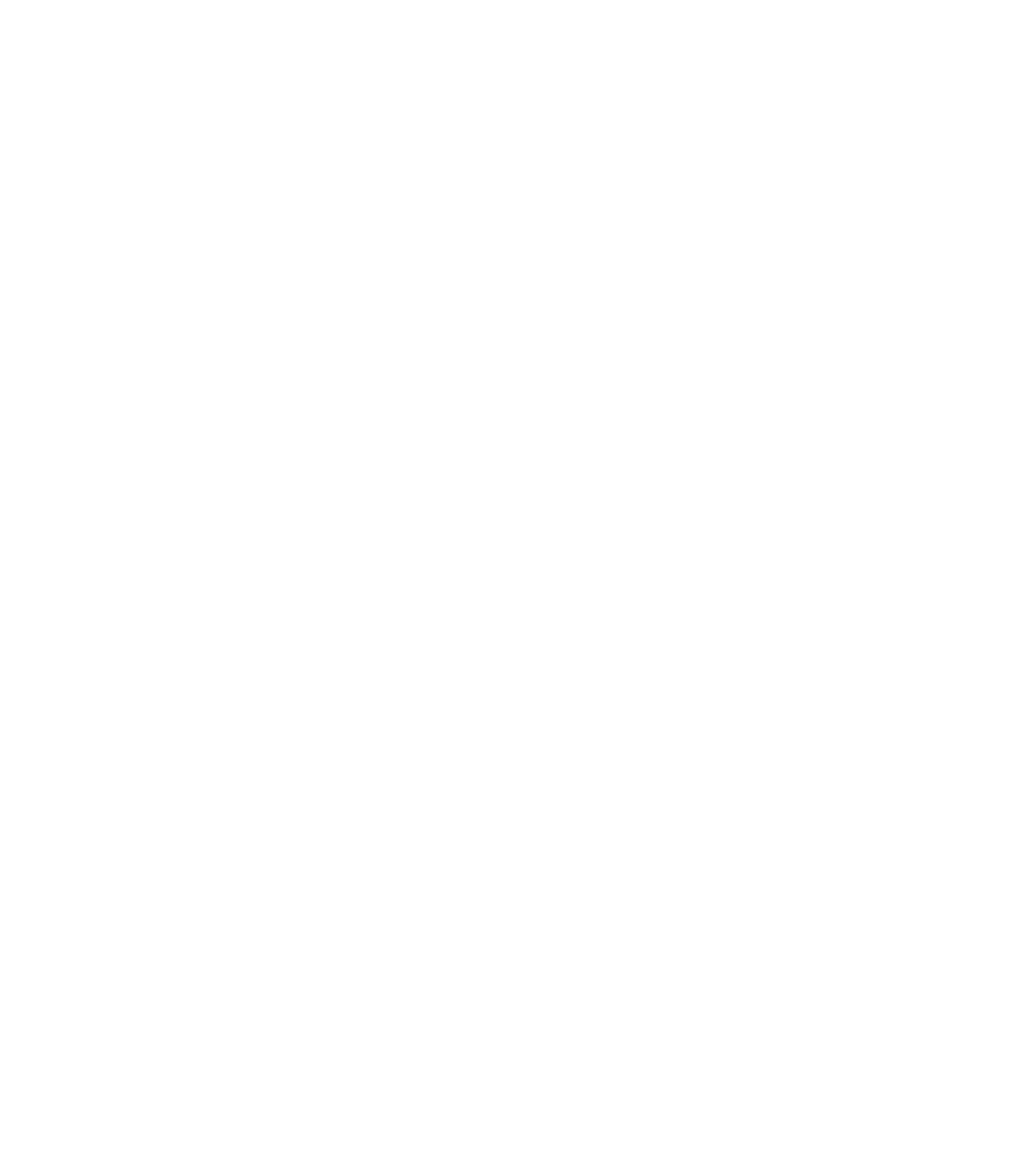
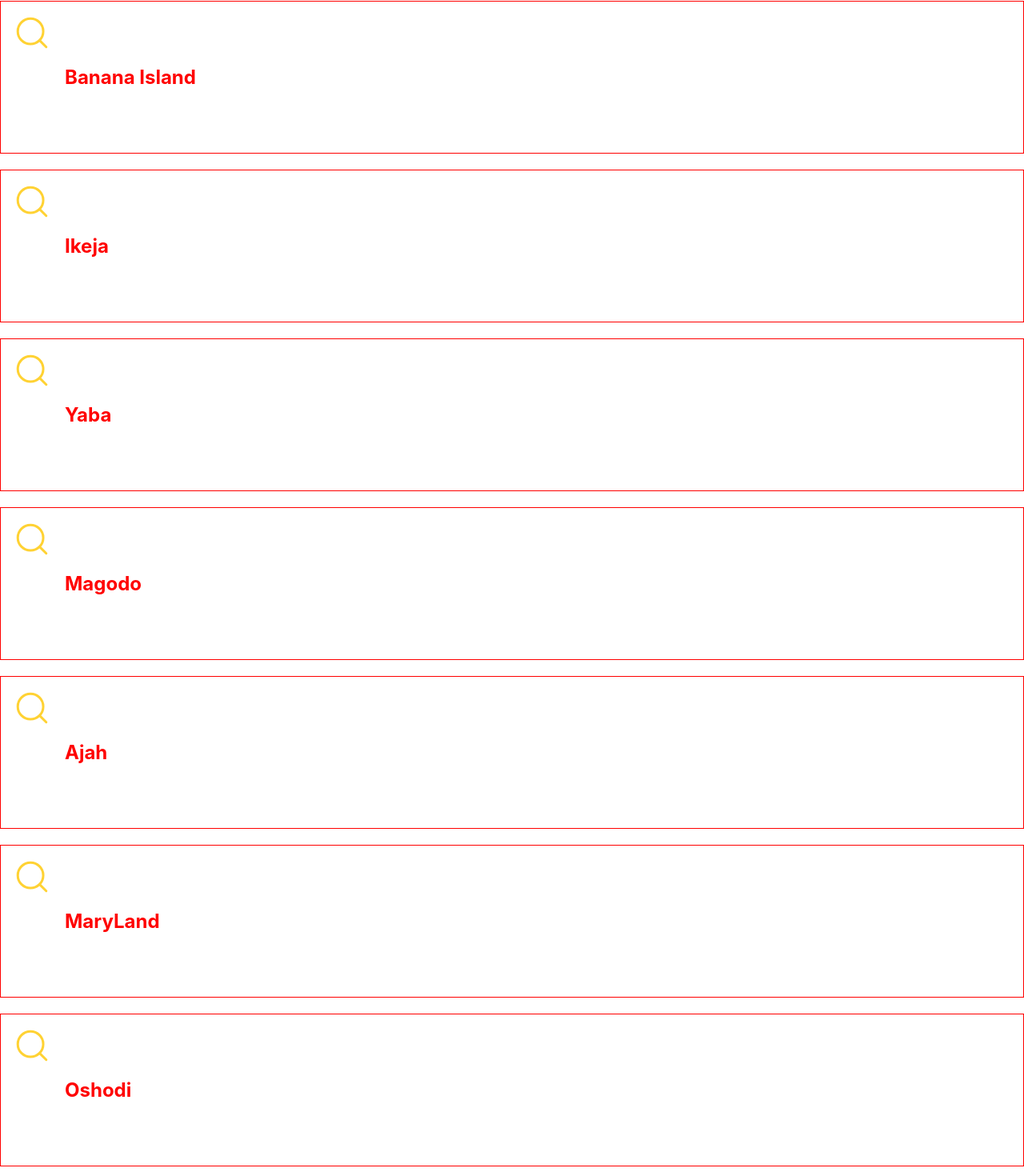
Before and after one commit to smartprincipal/EasyRentt, a React (Create React App) app: page / in a window 1280 px wide. Shown: the part 1321-2791 px from the top of the page at 80% size. Before the commit the page ends 896 px from the top, so only its background shows below. Built offline with nearby package versions, Linux system fonts and the light colour scheme.

Commit message:
Mapped the Locationcard into the Location section

```diff
--- a/src/Components/Locationcard/Locationcard.css
+++ b/src/Components/Locationcard/Locationcard.css
@@ -0,0 +1,5 @@
+.headd{
+    padding: 5rem;
+    border: 1px solid;
+    color: red;
+}
--- a/src/Components/Locationcard/Locationcard.jsx
+++ b/src/Components/Locationcard/Locationcard.jsx
@@ -1,10 +1,12 @@
 import React from 'react'
 import './Locationcard.css'
+import searchicon from '../../Assets/search-icon.svg'
+
 
 const Locationcard = ({img, content}) => {
   return (
-    <div>
-        <h1 style={img}>{content}</h1>
+    <div style={{backgroundImage: `url(${img})`, backgroundRepeat: 'no-repeat'}}>
+        <h1 className='headd' >{content}</h1>
     </div>
   )
 }
--- a/src/Pages/LandingPage/LandingPage.jsx
+++ b/src/Pages/LandingPage/LandingPage.jsx
@@ -1,15 +1,29 @@
 import React from 'react'
 import './LandingPage.css';
 import NavBar from '../../Components/NavBar/navBar'
-
+import Locationcard from '../../Components/Locationcard/Locationcard';
+import { useState } from 'react';
 import searchicon from '../../Assets/search-icon.svg'
 
 
 const Landingpage = () => {
 
+  // Usestate for Locationcard Component
+  const [editLocation] = useState([
+    {content: "Lekki", img: searchicon},
+    {content: "Victoria Island", img: searchicon},
+    {content: "Banana Island", img: searchicon},
+    {content: "Ikeja", img: searchicon},
+    {content: "Yaba", img: searchicon},
+    {content: "Magodo", img: searchicon},
+    {content: "Ajah", img: searchicon},
+    {content: "MaryLand", img: searchicon},
+    {content: "Oshodi", img: searchicon},
+      ])
 
 
   return (
+
     <div >
 
       {/* Hero section of the landing page */}
@@ -41,6 +55,21 @@
           <h3>Featured Locations</h3>
           <p>Discover thousands of apartments and homes for rent in Lagos</p>
 
+        <div>
+
+        {editLocation.map((item) =>(
+          <Locationcard content={item.content} img={item.img}/>))}
+
+          {/* <Locationcard content={editLocation.content1} img={editLocation.img1}/>
+          <Locationcard content={editLocation.content2}/>
+          <Locationcard content={editLocation.content3}/>
+          <Locationcard content={editLocation.content4}/>
+          <Locationcard content={editLocation.content5}/>
+          <Locationcard content={editLocation.content6}/>
+          <Locationcard content={editLocation.content7}/>
+          <Locationcard content={editLocation.content8}/>
+          <Locationcard content={editLocation.content9}/> */}
+        </div>
       </section>
 
     </div>
```
